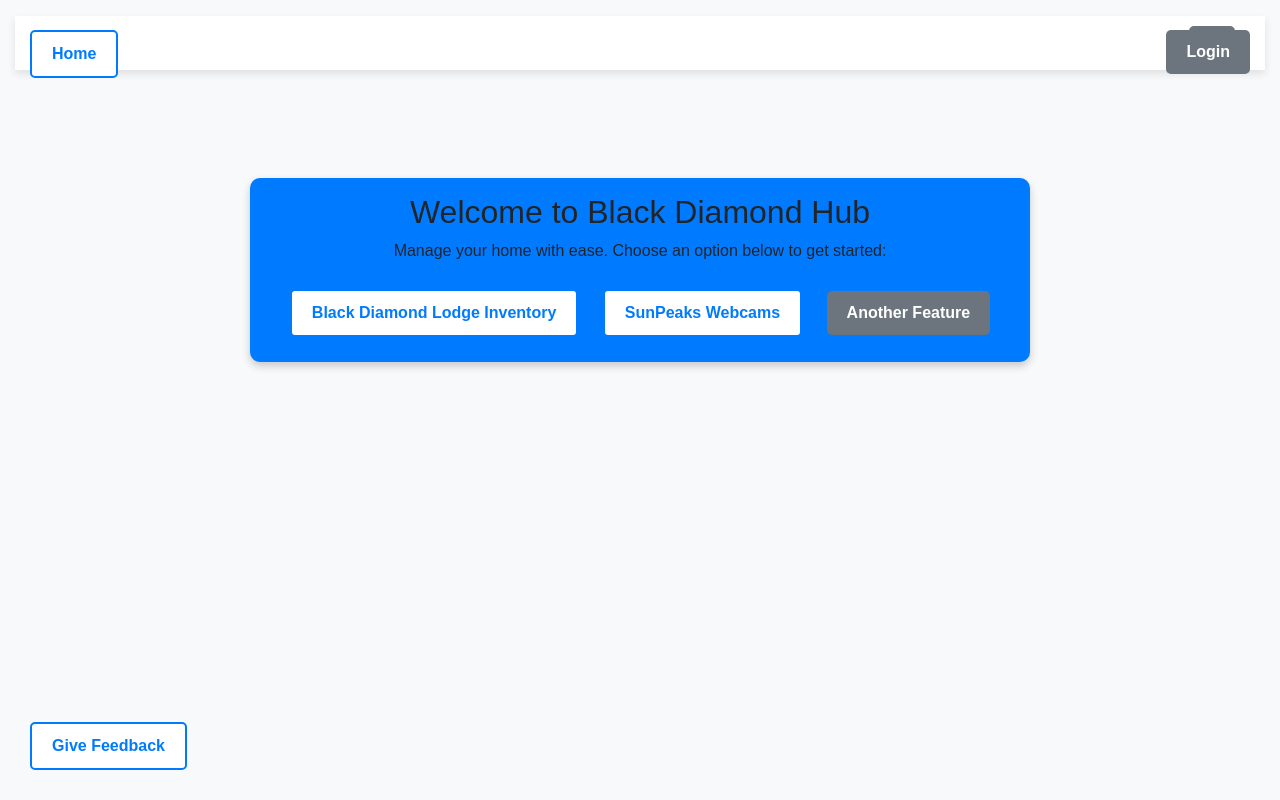
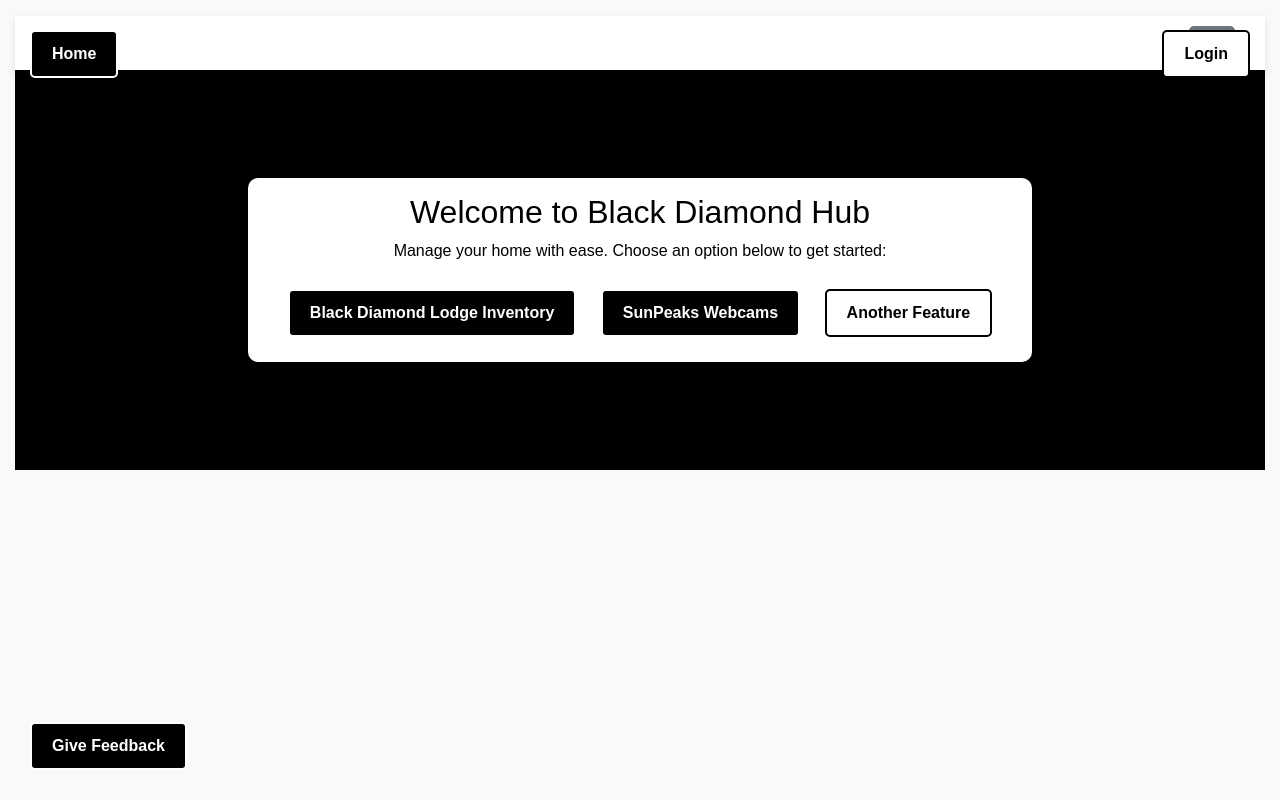
Before and after one commit to sslivins/BlackDiamondHub, a Django app: page / in a window 1280 px wide. Run offline with Django 5.2, Linux system fonts and the light colour scheme; data that the repository does not hold is empty; some libraries are stand-ins or nearby versions.

Commit message:
switched to black and white theme

```diff
--- a/templates/index.html
+++ b/templates/index.html
@@ -93,23 +93,28 @@
             justify-content: center;
             align-items: center;
             text-align: center;
+            background-color: #000000;
             height: calc(100vh - 400px); /* Adjusted to account for padding and other elements */
         }
 
         .btn-container {
-            background-color: #007bff;
-            padding: 15px 30px;  /* Adjusted padding */
+            background-color: #ffffff; /* White background for the buttons container */
+            padding: 15px 30px;
             border-radius: 10px;
-            box-shadow: 0 4px 8px rgba(0, 0, 0, 0.2);
-            display: inline-block; /* Ensures container only wraps around content */
+            box-shadow: 0 4px 8px rgba(0, 0, 0, 0.5); /* Darker shadow for a more pronounced look */
+            display: inline-block;
+        }
+
+        .btn-container h2, .btn-container p {
+            color: #000000; /* Black text color for the heading and description */
         }
 
         .btn {
             margin: 10px;
             padding: 10px 20px;
-            background-color: #ffffff;
-            color: #007bff;
-            border: 2px solid #007bff;
+            background-color: #000000; /* Black background for the buttons */
+            color: #ffffff; /* White text for buttons */
+            border: 2px solid #ffffff; /* White border for buttons */
             border-radius: 5px;
             cursor: pointer;
             font-size: 16px;
@@ -117,10 +122,16 @@
             font-weight: bold;
         }
 
+        .btn:hover {
+            background-color: #ffffff; /* Invert colors on hover for a sleek effect */
+            color: #000000;
+            border: 2px solid #000000;
+        }
+
         .btn-secondary {
-            background-color: #6c757d;
-            color: white;
-            border: none;
+            background-color: #ffffff; /* White background for secondary button */
+            color: #000000; /* Black text for secondary button */
+            border: 2px solid #000000;
         }
 
     </style>
```
